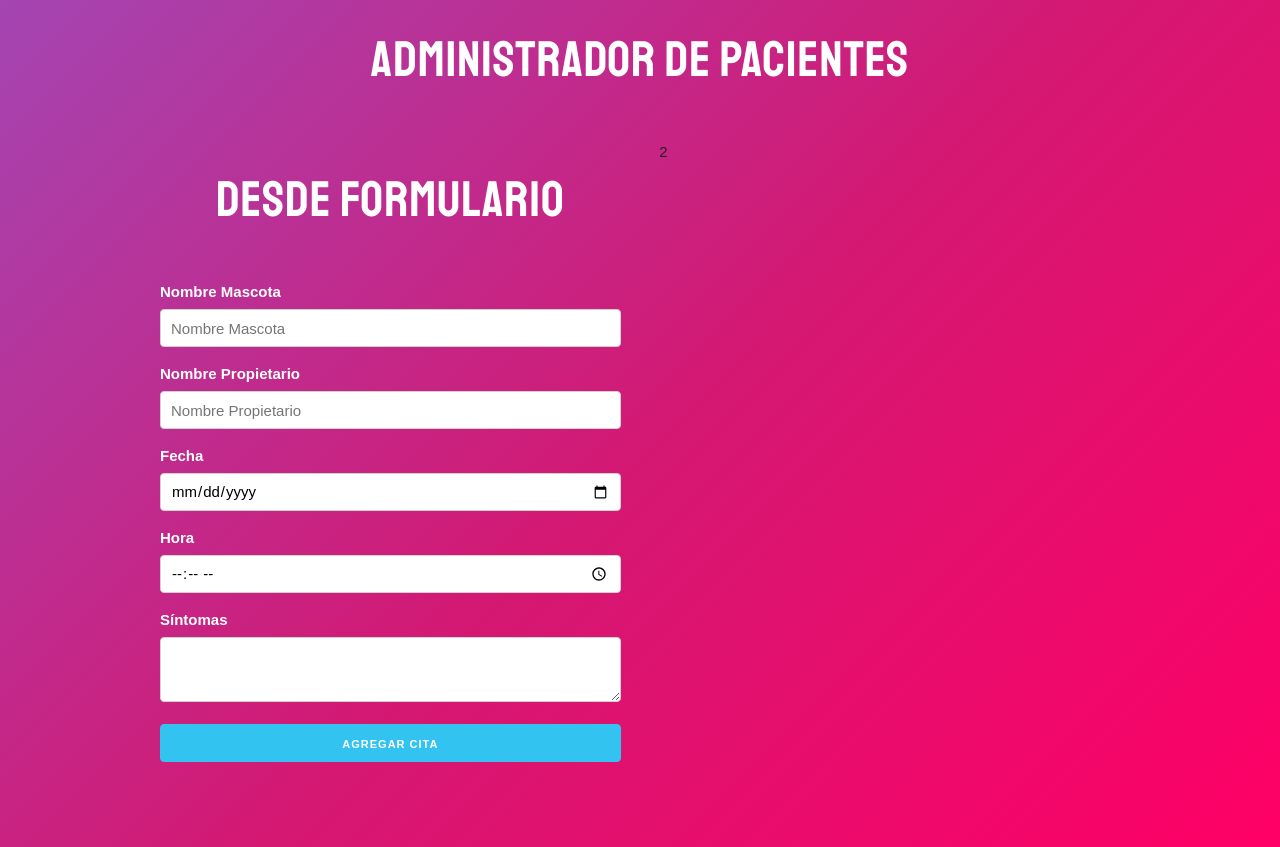
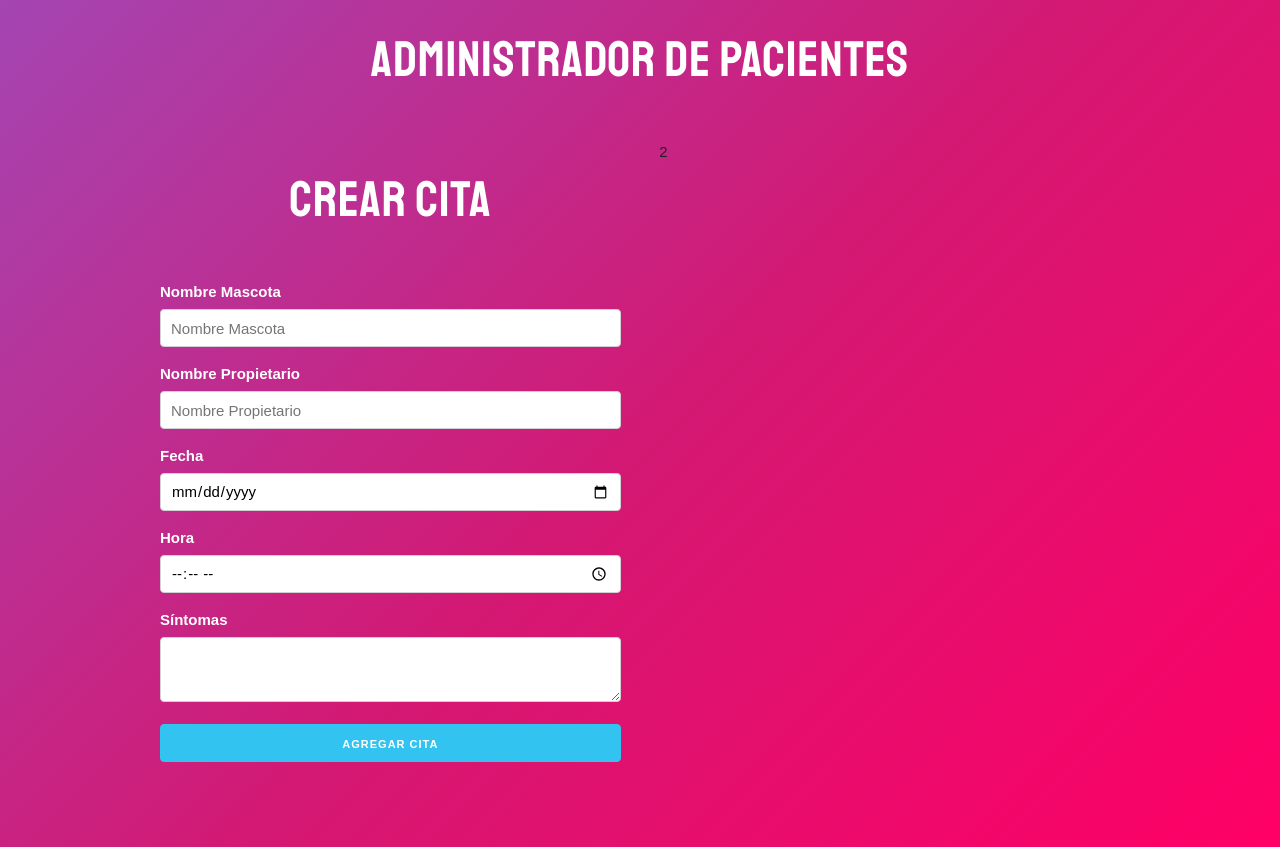
Before and after one commit to JoseIgnacioTapia/citas-adm-react, a React (Create React App) app: page / in a window 1280 px wide. Built offline with nearby package versions, Linux system fonts and the light colour scheme.

Commit message:
Form Validation

```diff
--- a/src/components/Formulario.js
+++ b/src/components/Formulario.js
@@ -10,6 +10,7 @@
     hora: '',
     sintomas: ''
   });
+  const [error, actualizarError] = useState(false);
 
   // Función que se ejecuta cada vez que el usuario ejecuta un input
   const actualizarState = e => {
@@ -27,6 +28,10 @@
     e.preventDefault();
 
     // Validar
+    if (mascota.trim() === '' || propietario.trim() === '' || fecha.trim() === '' || hora.trim() === '' || sintomas.trim() === '') {
+      actualizarError(true);
+      return;
+    }
 
     // Asignar ID
 
@@ -37,7 +42,9 @@
 
   return (
     <Fragment>
-      <h1>Desde Formulario</h1>
+      <h1>Crear Cita</h1>
+
+      { error ? <h2 className="alerta-error">Todos los campos son obligatorios</h2> : null }
 
       <form
         onSubmit={submitCita}
```
